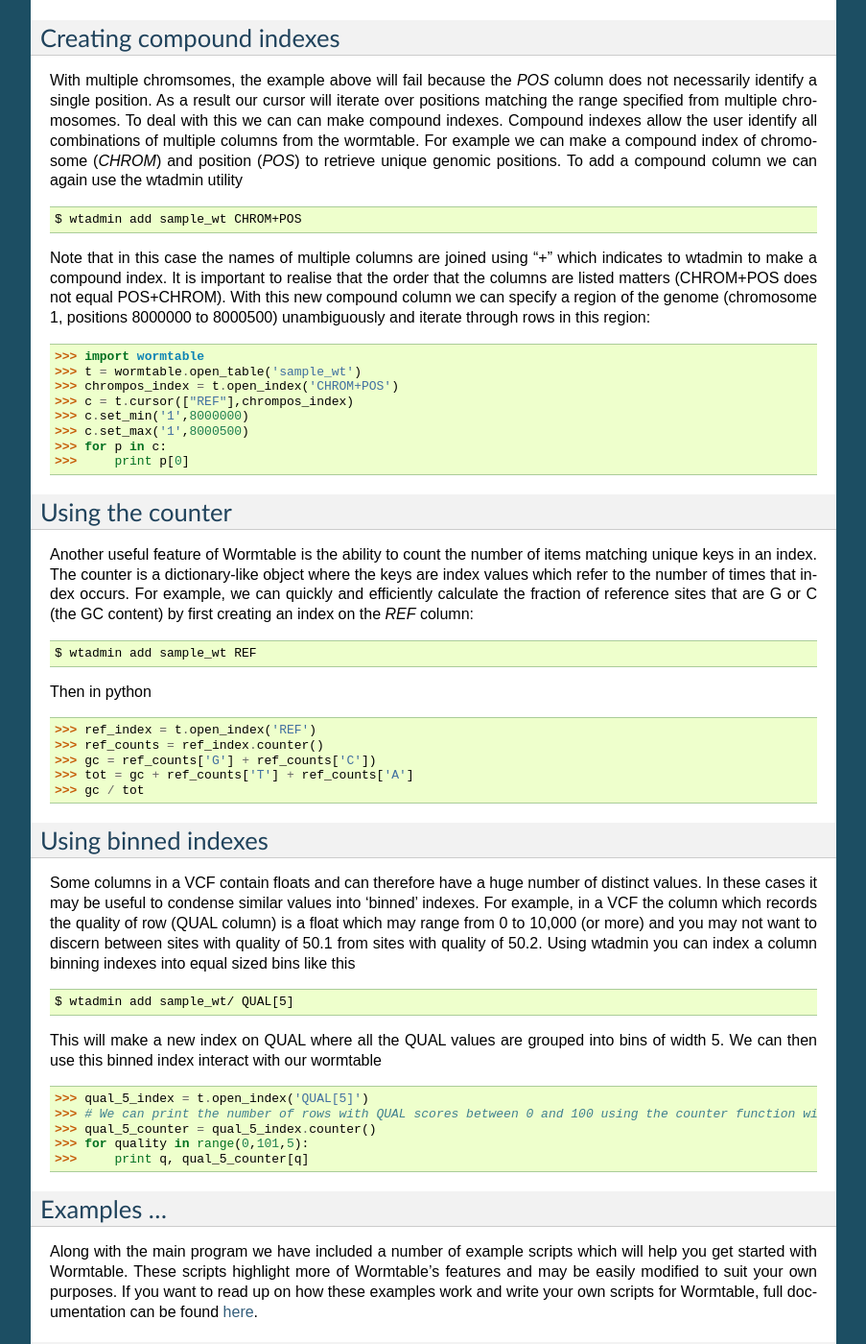
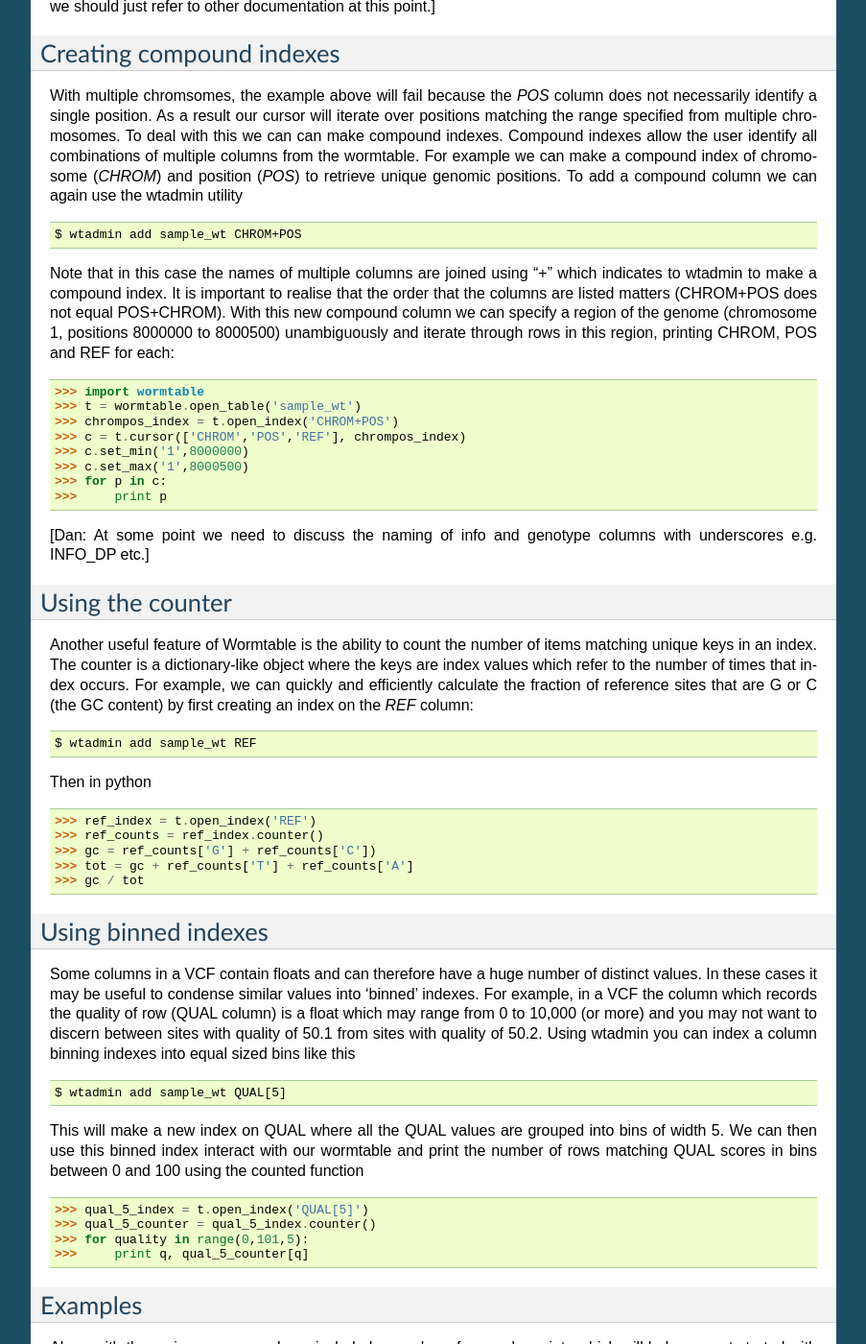
Before and after one commit to wormtable/wormtable, a Sphinx documentation site: the page built from docs/source/tutorial.rst, in a window 1280 px wide and 1400 px high, scrolled down 2791 px. Shown: the whole window at 96% size, without its empty margins (198-1101 px from the left). Built offline with Sphinx 7.4.7, drawn with Linux system fonts in a browser that asks for light colours; formulas are drawn with MathJax 3; some of the changed text lies outside the part shown.

Commit message:
Few minor edits

```diff
--- a/docs/source/tutorial.rst
+++ b/docs/source/tutorial.rst
@@ -30,6 +30,9 @@ the full specifications of a VCF file on the `1000 genomes website
 In the following examples we will be working with a small ~15,000 line sample
 VCF available from BLAH `sample.vcf.gz <http://sample.vcf.gz>`_.
 
+Throughout this tutorial code lines beginning `$` imply a bash shell and
+`>>>` imply a python shell.
+
 ------------
 Installation
 ------------
@@ -52,7 +55,8 @@ Building a wormtable from a vcf file is easy::
 	$ vcf2wt sample.vcf sample_wt
 
 In this command the VCF file (sample.vcf) converted into a wormtable stored in
-the directory sample_wt. If the directory already exists you will have to use the "--force" (or -f) argument to tell vcf2wt to overwrite the old wormtable::
+the directory sample_wt. If the directory already exists you will have to use
+the "--force" (or -f) argument to tell vcf2wt to overwrite the old wormtable::
 
 	$ vcf2wt -f sample.vcf sample_wt
 
@@ -66,7 +70,7 @@ will return to the issue of cache size as it can affect a number of performance
 components. To alter the cache size while making your wormtable use the
 --cache-size (-c) option ::
 
-	$ vcf2wt -f -c 4G sample.vcf sample_wt/
+	$ vcf2wt -f -c 4G sample.vcf sample_wt
 
 -----------------
 Building an index
@@ -100,17 +104,15 @@ build an index ::
 --------------
 Using an index
 --------------
-Now that we have built our wormtable and indexed on POS we can use python to
-interact with our new wormtable and index::
+Now that we have built our wormtable and indexed on POS we can use the python
+wormtable module (within an interactive python shell) to interact with our new
+wormtable and index::
 
-	$ python
 	>>> import wormtable
-
 	>>> # Open the wormtable using the open_table function
-	>>> t = wormtable.open_table('sample_wt')
-
+	>>> table = wormtable.open_table('sample_wt')
 	>>> # Open the index that was built using wtadmin (see above)
-	>>> position_index = t.open_index('POS')
+	>>> position_index = table.open_index('POS')
 
 Note that if you have not already added the index using wtadmin add you will not
 be able to open the index in python. Also, worth noting is that, like cache sizes,
@@ -124,7 +126,6 @@ The Wormtable python module offers a number of methods to interact with an index
 	>>> # Print the minimum and maximum value of an index
 	>>> position_index.get_min()
 	>>> position_index.get_max()
-
 	>>> # Use keys() to iterate through sorted value in the index
 	>>> all_keys = [i for i in position_index.keys()]
 
@@ -158,19 +159,22 @@ print the the first element.
 
 [Dan: Add something here about inclusive/excludive starts / ends]
 [Rob: I am not sure what you mean - like 1:100 includes 1 but not 100?]
+[Dan: Jerome will need to clear this up but I think that if you do
+set_max(100), then 100 will not be included. There is also some complication
+about how this then functions with binned indexes. Perhaps we should just
+refer to other documentation at this point.]
 
 -------------------------
 Creating compound indexes
 -------------------------
-
 With multiple chromsomes, the example above will fail because the *POS*
 column does not necessarily identify a single position. As a result our cursor
 will iterate over positions matching the range specified from multiple
-chromosomes. To deal with this we can can make compound indexes. Compound indexes allow
-the user identify all combinations of multiple columns from the wormtable. For
-example we can make a compound index of chromosome (*CHROM*) and position
-(*POS*) to retrieve unique genomic positions. To add a compound column we can
-again use the wtadmin utility ::
+chromosomes. To deal with this we can can make compound indexes. Compound
+indexes allow the user identify all combinations of multiple columns from the
+wormtable. For example we can make a compound index of chromosome (*CHROM*) and
+position (*POS*) to retrieve unique genomic positions. To add a compound column
+we can again use the wtadmin utility ::
 
 	$ wtadmin add sample_wt CHROM+POS
 
@@ -179,16 +183,19 @@ indicates to wtadmin to make a compound index. It is important to realise that
 the order that the columns are listed matters (CHROM+POS does not equal
 POS+CHROM). With this new compound column we can specify a region of the genome
 (chromosome 1, positions 8000000 to 8000500) unambiguously and iterate
-through rows in this region::
+through rows in this region, printing CHROM, POS and REF for each::
 
 	>>> import wormtable
 	>>> t = wormtable.open_table('sample_wt')
 	>>> chrompos_index = t.open_index('CHROM+POS')
-	>>> c = t.cursor(["REF"],chrompos_index)
+	>>> c = t.cursor(['CHROM','POS','REF'], chrompos_index)
 	>>> c.set_min('1',8000000)
 	>>> c.set_max('1',8000500)
 	>>> for p in c:
-	>>> 	print p[0]
+	>>> 	print p
+
+[Dan: At some point we need to discuss the naming of info and genotype columns
+with underscores e.g. INFO_DP etc.]
 
 -----------------
 Using the counter
@@ -221,13 +228,14 @@ may not want to discern between sites with quality of 50.1 from sites with
 quality of 50.2. Using wtadmin you can index a column binning indexes into equal
 sized bins like this ::
 
-	$ wtadmin add sample_wt/ QUAL[5]
+	$ wtadmin add sample_wt QUAL[5]
 
 This will make a new index on QUAL where all the QUAL values are grouped into
-bins of width 5. We can then use this binned index interact with our wormtable ::
+bins of width 5. We can then use this binned index interact with our wormtable
+and print the number of rows matching QUAL scores in bins between 0 and 100 using
+the counted function ::
 
 	>>> qual_5_index = t.open_index('QUAL[5]')
-	>>> # We can print the number of rows with QUAL scores between 0 and 100 using the counter function with our binned index
 	>>> qual_5_counter = qual_5_index.counter()
 	>>> for quality in range(0,101,5):
 	>>> 	print q, qual_5_counter[q]
@@ -235,14 +243,14 @@ bins of width 5. We can then use this binned index interact with our wormtable :
 
 
 -------------------------------------------------
-Examples ...
+Examples
 -------------------------------------------------
-
 Along with the main program we have included a number of example scripts which
 will help you get started with Wormtable. These scripts highlight more of
 Wormtable's features and may be easily modified to suit your own purposes. If
 you want to read up on how these examples work and write your own scripts for
-Wormtable, full documentation can be found `here <http://jeromekelleher.github.io/wormtable/>`_.
+Wormtable, full documentation can be found
+`here <http://jeromekelleher.github.io/wormtable/>`_.
 
 Count the distinct index values - *count-distinct.py*
 -----------------------------------------------------
@@ -251,7 +259,7 @@ This script will take the name of any wormtable home directory and column which
 has been indexed and print each distinct value in that column and the number of
 times it occurs ::
 
-	$ python count-distinct.py sample_wt/ REF
+	$ python count-distinct.py sample_wt REF
 
 Transition-Transversion ratio - *ts-tv.py*
 ------------------------------------------
@@ -260,8 +268,8 @@ nucleotide *ALT* to count the number of transitions (changes A<->G or C<->T) and
 transversions (A/G<->C/T). Using the counter feature this task can be very fast
 with Wormtable ::
 
-	$ wtadmin add sample_wt/ REF+ALT #use this only if the REF+ALT index does not already exist.
-	$ python ts-tv.py sample_wt/
+	$ wtadmin add sample_wt REF+ALT # in case index does not already exist.
+	$ python ts-tv.py sample_wt
 
 High Quality SNPs - *hq-snps.py*
 --------------------------------
@@ -270,8 +278,8 @@ that have a quality score over a particular minimum threshold. This script uses
 a QUAL index where QUAL scores have been grouped into bins of width 1 (QUAL[1])
 ::
 
-	$ wtadmin add sample_wt QUAL[1] #use this only if the QUAL[1] index does not already exist.
-	$ python hq-snps.py -q 30 sample_wt/
+	$ wtadmin add sample_wt QUAL[1] # in case index does not already exist.
+	$ python hq-snps.py -q 30 sample_wt
 
 Sliding window analysis of Genetic Diversity - *sliding-window.py*
 -------------------------------------------------------------------
```
